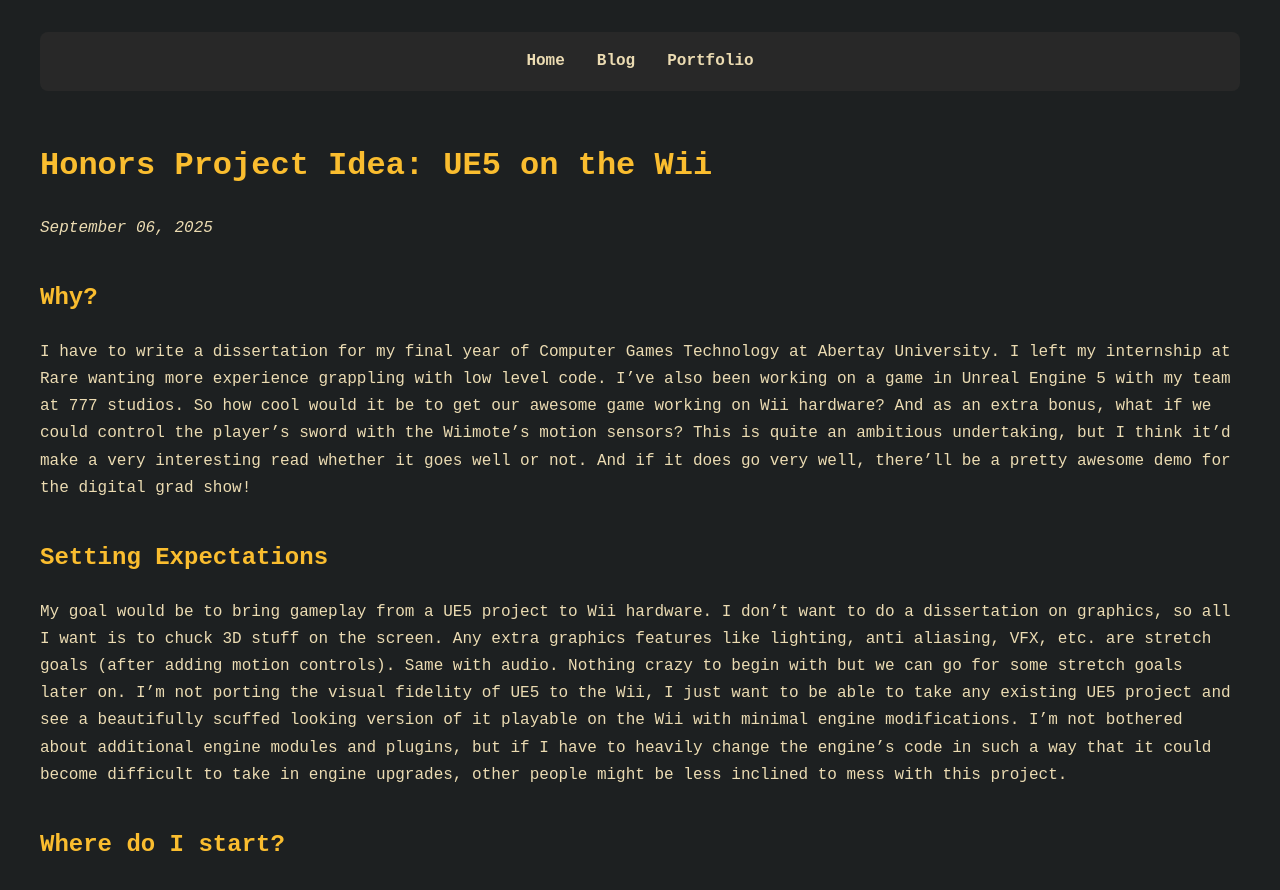
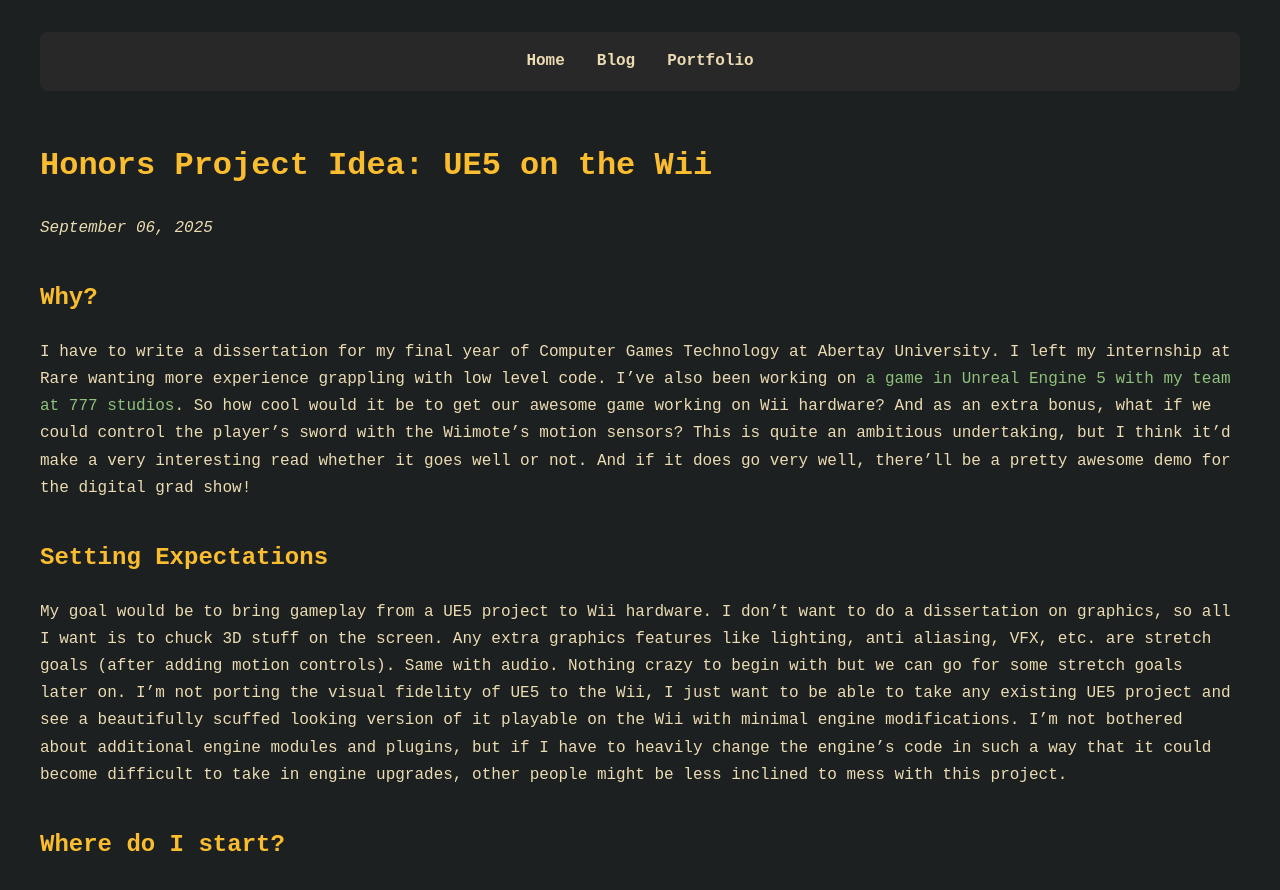
Before and after one commit to goopey7/personal-site, a Jekyll site: the page built from _posts/2025-09-06-UnrealWiiIdea.md, in a window 1280 px wide and 900 px high. Shown: the top 890 px of the window. Built offline with Jekyll 4.4.1, drawn with Linux system fonts in a browser that asks for light colours; part of the change alters nothing that is shown; some of the changed text lies outside the part shown.

```diff
--- a/_posts/2025-09-06-UnrealWiiIdea.md
+++ b/_posts/2025-09-06-UnrealWiiIdea.md
@@ -7,7 +7,7 @@ description: "Can our Unreal Engine 5 game run on the Wii?"
 ---
 
 ## Why?
-I have to write a dissertation for my final year of Computer Games Technology at Abertay University. I left my internship at Rare wanting more experience grappling with low level code. I've also been working on a game in Unreal Engine 5 with my team at 777 studios. So how cool would it be to get our awesome game working on Wii hardware? And as an extra bonus, what if we could control the player's sword with the Wiimote's motion sensors? This is quite an ambitious undertaking, but I think it'd make a very interesting read whether it goes well or not. And if it does go very well, there'll be a pretty awesome demo for the digital grad show!
+I have to write a dissertation for my final year of Computer Games Technology at Abertay University. I left my internship at Rare wanting more experience grappling with low level code. I've also been working on [a game in Unreal Engine 5 with my team at 777 studios](https://triple7studios.itch.io/left-upon-read). So how cool would it be to get our awesome game working on Wii hardware? And as an extra bonus, what if we could control the player's sword with the Wiimote's motion sensors? This is quite an ambitious undertaking, but I think it'd make a very interesting read whether it goes well or not. And if it does go very well, there'll be a pretty awesome demo for the digital grad show!
 
 ## Setting Expectations
 My goal would be to bring gameplay from a UE5 project to Wii hardware. I don't want to do a dissertation on graphics, so all I want is to chuck 3D stuff on the screen. Any extra graphics features like lighting, anti aliasing, VFX, etc. are stretch goals (after adding motion controls). Same with audio. Nothing crazy to begin with but we can go for some stretch goals later on. I'm not porting the visual fidelity of UE5 to the Wii, I just want to be able to take any existing UE5 project and see a beautifully scuffed looking version of it playable on the Wii with minimal engine modifications. I'm not bothered about additional engine modules and plugins, but if I have to heavily change the engine's code in such a way that it could become difficult to take in engine upgrades, other people might be less inclined to mess with this project.
@@ -24,7 +24,7 @@ So it looks easy to iterate code on the Wii thanks to Dolphin. I can quickly com
 
 ### There's still plenty to sink my teeth into
 - Compiling Unreal Engine 5.6 using devkitPro's PowerPC g++ compiler
-    - Maybe start with GNU g++ first
+    - Maybe start with clang on x64 then slowly shift to GCC on x64 since clang and gcc should be compatible for linking. Then move onto PowerPC's gcc.
     - Hopefully now that Unreal is on C++20 which has permissive- enabled on MSVC, there shouldn't be too much weirdness unless devkitPro does very weird non conformant things
 - Cooking uassets for the Wii
 - Implementing the Wii's platform classes
```
